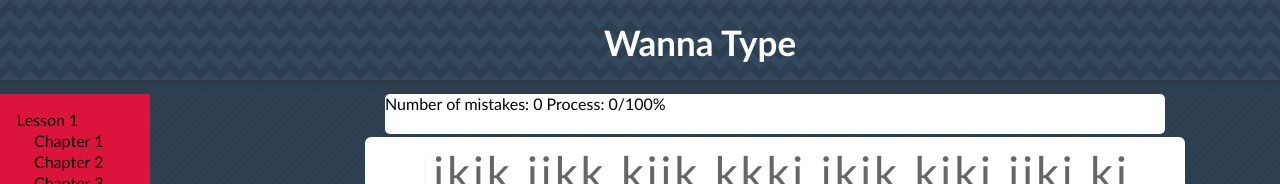
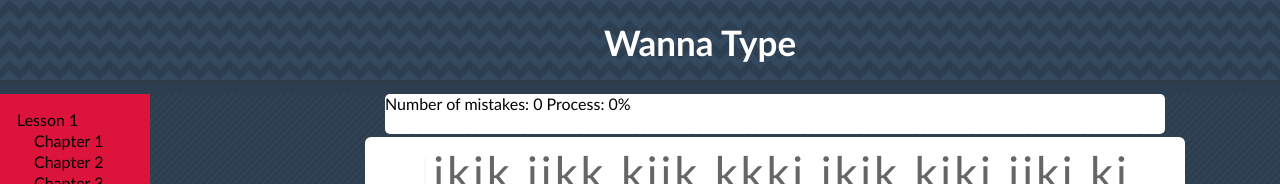
Before and after one commit to Kelly0210/WannaType, a React (Create React App) app: page /training/lesson-1/chapter-1 in a window 1280 px wide. Shown: the top 184 px of the page. Built offline with nearby package versions, Linux system fonts and the light colour scheme.

Commit message:
Suspense v0.1

```diff
--- a/src/App.js
+++ b/src/App.js
@@ -1,4 +1,4 @@
-import React from 'react';
+import React, { Suspense } from 'react';
 import { BrowserRouter, Routes, Route } from 'react-router-dom';
 import './App.css';
 import Component404 from './Components/common/Component404';
@@ -8,9 +8,11 @@
 import Home from './Components/Home/Home';
 import Chapters from './Components/Chapters/Chapters';
 import FallingKeys from './Components/Games/FallingKeys';
+import Fallback from './Components/common/Fallback';
 
 const App = () => {
   return (
+    <Suspense fallback={<Fallback />}>
     <div className='container'>
       <BrowserRouter>
         <Header />
@@ -26,6 +28,7 @@
         <Footer />
       </BrowserRouter>
     </div>
+    </Suspense>
   );
 }
 
--- a/src/Components/StatusBar/StatusBar.jsx
+++ b/src/Components/StatusBar/StatusBar.jsx
@@ -11,7 +11,7 @@
         return (
             <div className={style.statusBox}>
                 <span>Number of mistakes: {this.props.numberOfMistake}</span>
-                <span> Process: {this.props.percentage}/100%</span>
+                <span> Process: {this.props.percentage}%</span>
             </div>
         )
     }
--- /dev/null
+++ b/src/Components/common/Fallback.jsx
@@ -0,0 +1,11 @@
+import React from 'react';
+
+const Fallback = () => {
+    return (
+        <div>
+            <img src='https://interactive-examples.mdn.mozilla.net/media/cc0-images/grapefruit-slice-332-332.jpg'/>
+        </div>
+    )
+}
+
+export default Fallback;
```
